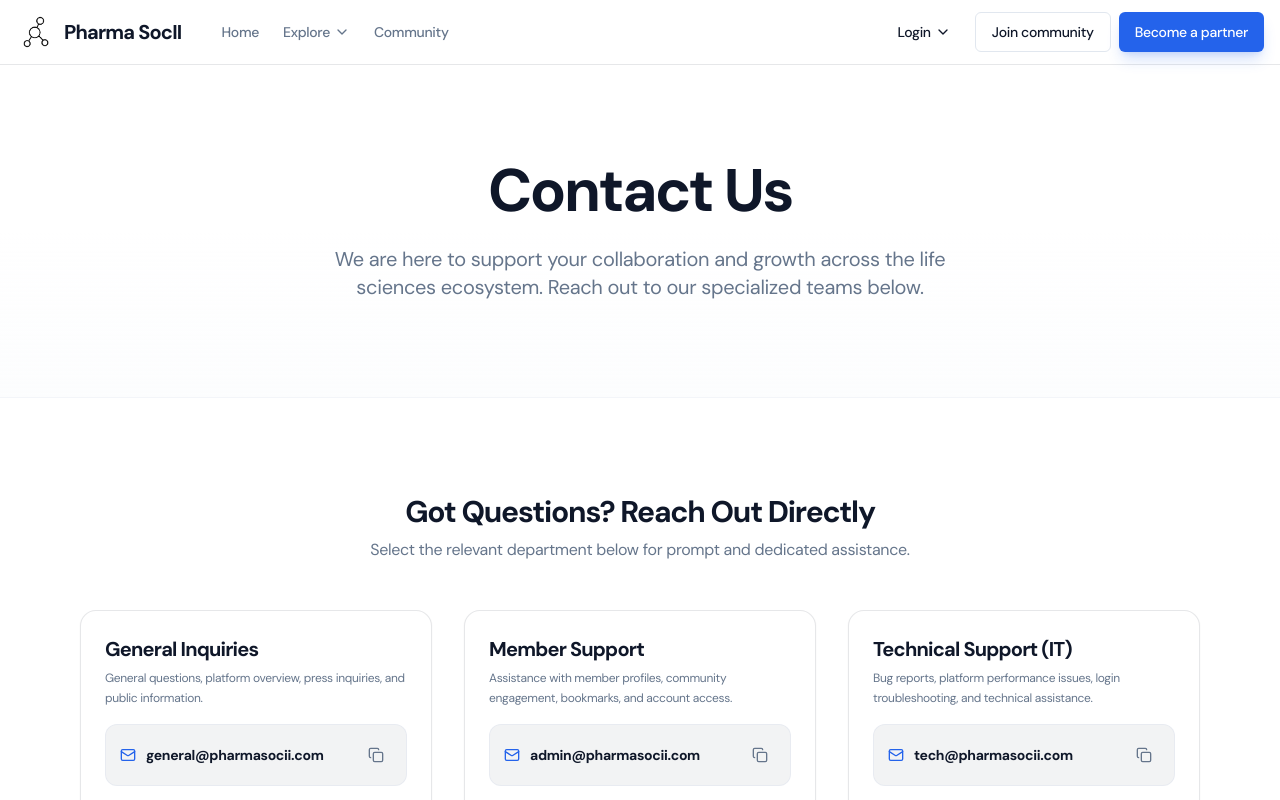
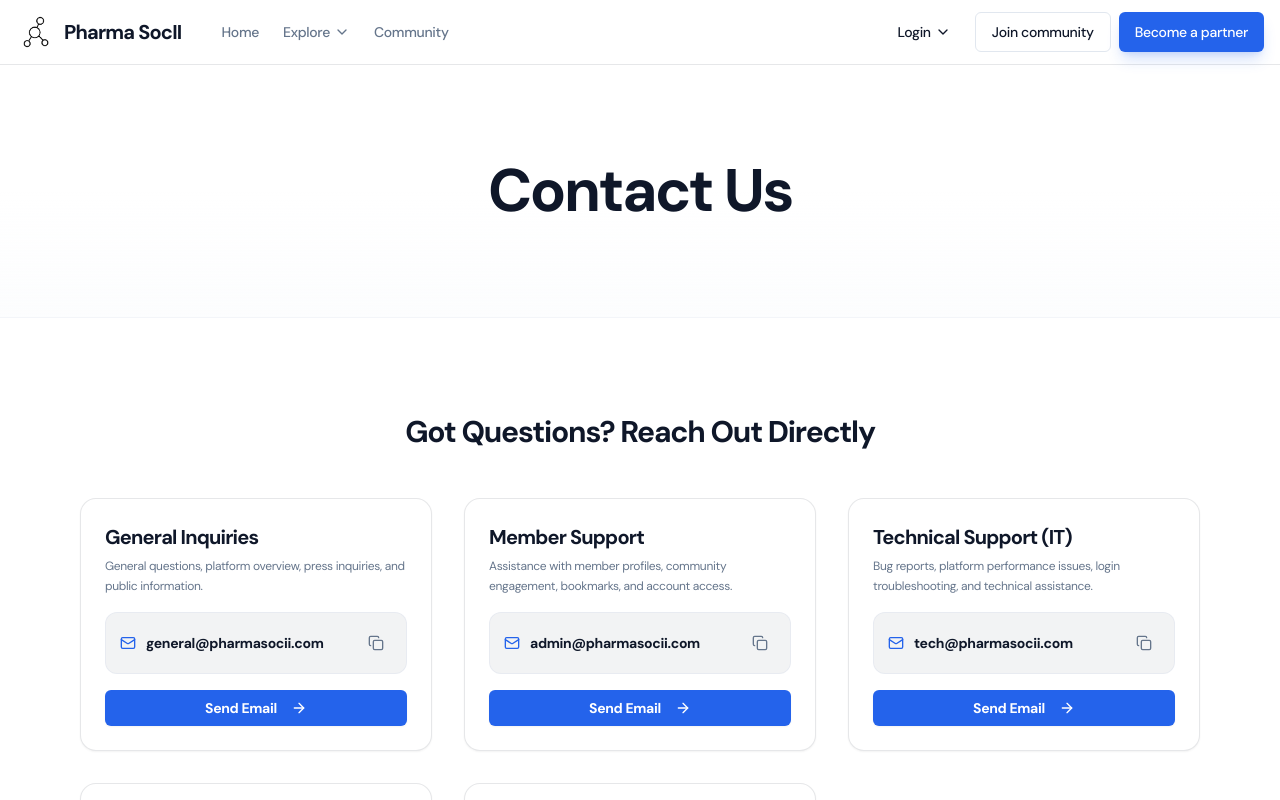
Before and after one commit to simran-kanda1/pharmasocii, a React (Vite) app: page /contact in a window 1280 px wide. Shown: the top 800 px of the page. Built offline with nearby package versions, Linux system fonts and the light colour scheme; no server answers; the database is empty.

Commit message:
Remove grey subtitle text on Contact Us page

```diff
--- a/src/pages/ContactUs.tsx
+++ b/src/pages/ContactUs.tsx
@@ -120,10 +120,6 @@ export default function ContactUs() {
                         {config.headline || "Contact Us"}
                     </h1>
 
-                    <p className="text-lg md:text-xl text-muted-foreground leading-relaxed max-w-2xl mx-auto font-normal">
-                        {config.description}
-                    </p>
-
                     {/* Global Contact Bar (if set) */}
                     {(config.globalPhone || config.globalAddress) && (
                         <div className="pt-4 flex flex-wrap items-center justify-center gap-6 text-sm text-foreground/80 font-medium">
@@ -154,9 +150,6 @@ export default function ContactUs() {
                         <h2 className="text-2xl sm:text-3xl font-bold tracking-tight text-foreground">
                             Got Questions? Reach Out Directly
                         </h2>
-                        <p className="text-muted-foreground text-sm sm:text-base mt-2">
-                            Select the relevant department below for prompt and dedicated assistance.
-                        </p>
                     </div>
 
                     <div className="grid grid-cols-1 md:grid-cols-2 lg:grid-cols-3 gap-6 lg:gap-8">
```
Also changed, not shown: 1 other file (tests, documents, lock files or other folders).
